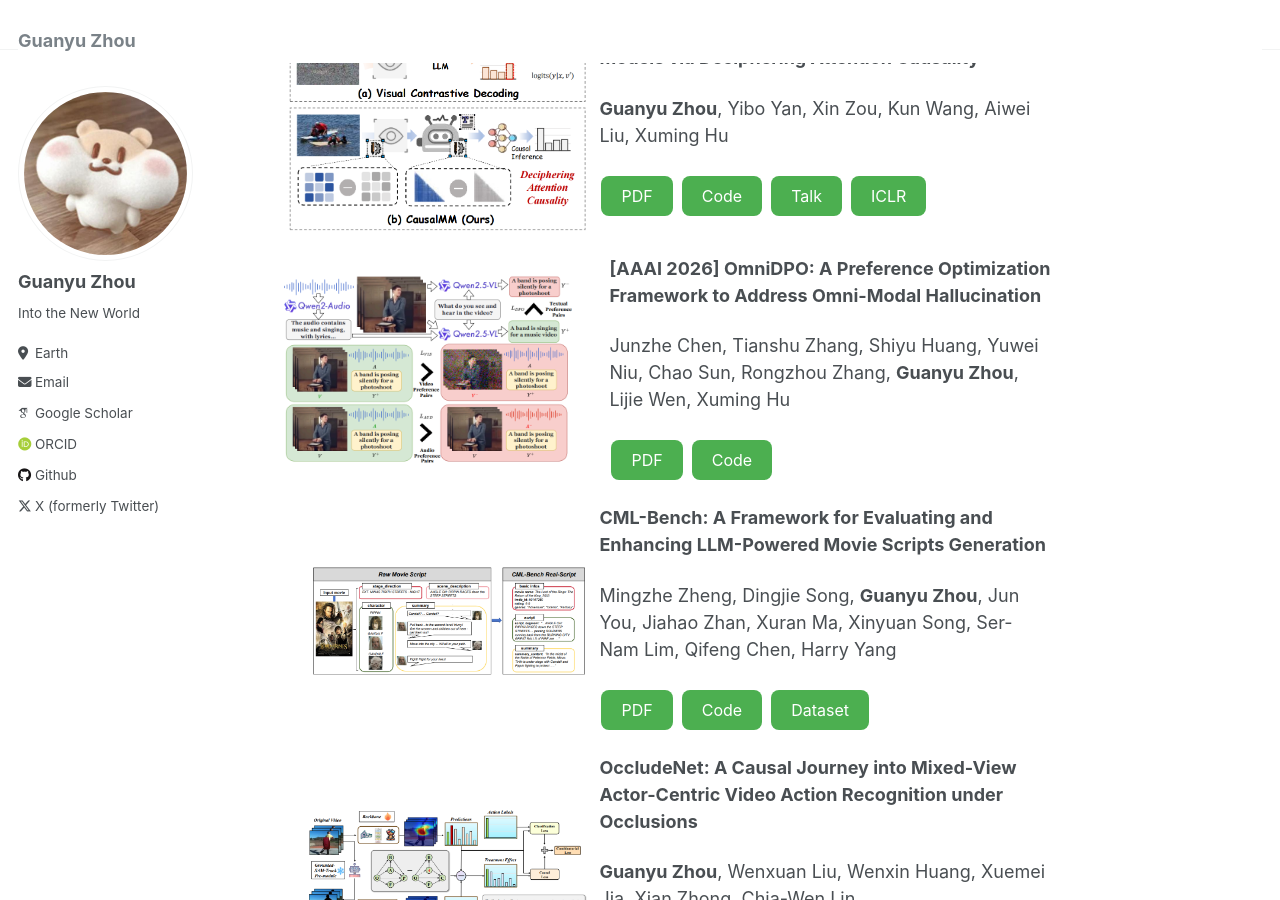
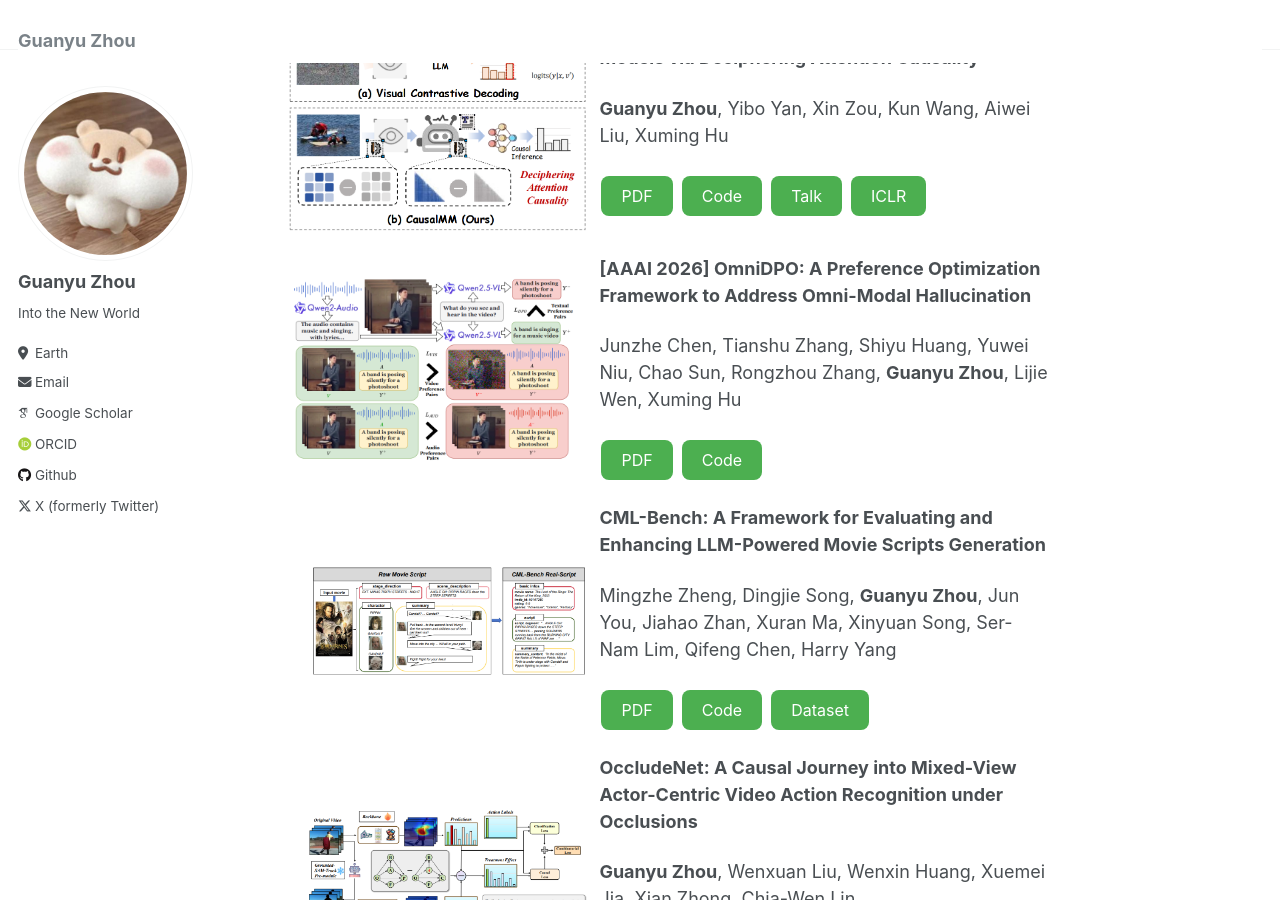
Before and after one commit to The-Martyr/the-martyr.github.io, a Jekyll site: the page built from _pages/about.md, in a window 1280 px wide and 900 px high, scrolled down 950 px. Built offline with Jekyll 4.4.1, drawn with Linux system fonts in a browser that asks for light colours; some web fonts are replaced.

Commit message:
Update about.md

```diff
--- a/_pages/about.md
+++ b/_pages/about.md
@@ -60,10 +60,10 @@ button {
 </style>
 
 <div style="display: flex; align-items: center; margin-bottom: 20px;">
-  <div style="flex: 1; padding-left: 0px;">
+  <div style="flex: 1; padding-left: 10px;">
     <img src="/images/omni.png" alt="Flowchart" style="max-width: 95%;">
   </div>
-  <div style="width: 60%; padding-left: 20px;">
+  <div style="width: 60%; padding-left: 10px;">
     <p><strong>[AAAI 2026] OmniDPO: A Preference Optimization Framework to Address Omni-Modal Hallucination</strong></p>
     <p>Junzhe Chen, Tianshu Zhang, Shiyu Huang, Yuwei Niu, Chao Sun, Rongzhou Zhang, <strong>Guanyu Zhou</strong>, Lijie Wen, Xuming Hu</p>
     <a href="https://arxiv.org/abs/2509.00723" target="_blank"><button>PDF</button></a>
```
